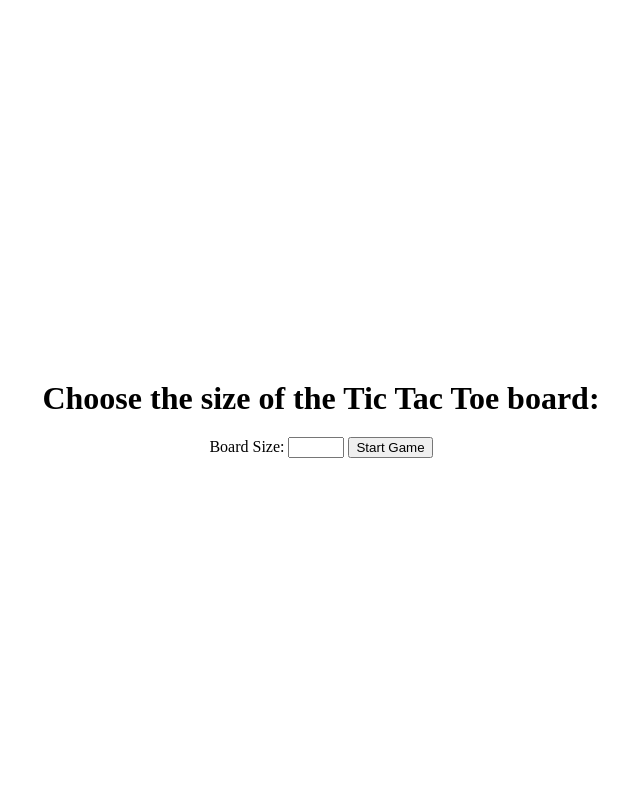
After one commit to BartlomiejSzymanski/zpr_proj, a Django app: template web_interface/main_menu/templates/board_size.html in a window 1280 px wide. The commit adds this page. Shown: the whole page, without its empty margins (319-959 px from the left). Run offline with Django 4.2, Linux system fonts and the light colour scheme; the template is opened without the code that fills it, so the values that code supplies are empty.

Commit message:
working pages with game selection, and board size. To Do: start game

```diff
--- /dev/null
+++ b/web_interface/main_menu/static/css/board_size.css
@@ -0,0 +1,15 @@
+body, html {
+    height: 100%;
+}
+
+.container {
+    display: flex;
+    flex-direction: column;
+    justify-content: center;
+    align-items: center;
+    height: 100%;
+}
+
+.container h1 {
+    margin-bottom: 20px; /* Adjust the value as needed */
+}
--- /dev/null
+++ b/web_interface/main_menu/templates/board_size.html
@@ -0,0 +1,19 @@
+{% load static %}
+
+<!DOCTYPE html>
+<html>
+<head>
+    <link rel="stylesheet" type="text/css" href="{% static 'css/board_size.css' %}">
+</head>
+<body>
+    <div class="container">
+        <h1>Choose the size of the Tic Tac Toe board:</h1>
+        <form method="post" action="#">
+            {% csrf_token %}
+            <label for="board-size">Board Size:</label>
+            <input type="number" id="board-size" name="board_size" min="3" max="10" required>
+            <input type="submit" value="Start Game">
+        </form>
+    </div>
+</body>
+</html>
--- a/web_interface/main_menu/tests.py
+++ b/web_interface/main_menu/tests.py
@@ -2,7 +2,7 @@ from django.test import TestCase,  Client
 class GameOptionsViewTest(TestCase):
     def setUp(self):
         self.client = Client()
-        self.url = 'http://127.0.0.1:8000/main_menu/game-options/'
+        self.url = 'http://127.0.0.1:8000/game_options/'
 
     def test_game_options_view(self):
         response = self.client.get(self.url)
--- a/web_interface/main_menu/urls.py
+++ b/web_interface/main_menu/urls.py
@@ -2,6 +2,6 @@ from django.urls import path
 from . import views
 
 urlpatterns = {
-    path('game-options/', views.game_options, name='game_options'),
+    path('game_options/', views.game_options, name='game_options'),
     path("", views.index, name="index")
 }
--- a/web_interface/main_menu/views.py
+++ b/web_interface/main_menu/views.py
@@ -9,8 +9,12 @@ def index(request):
 def game_options(request):
     if request.method == 'POST':
         if 'singleplayer' in request.POST:
-            pass
+            return render(request, 'board_size.html')
         elif 'playervscpu' in request.POST:
             pass
     else:
         return render(request, 'game_options.html')
+
+def start_game(request):
+    if request.method == 'POST':
+        print(request.POST)
--- a/web_interface/web_interface/urls.py
+++ b/web_interface/web_interface/urls.py
@@ -20,6 +20,5 @@ from django.urls import include, path
 from main_menu import views
 
 urlpatterns = [
-    path('main_menu/', include("main_menu.urls")),
-    path('admin/', admin.site.urls),
+    path('', include("main_menu.urls")),
 ]
```
Also changed, not shown: web_interface/main_menu/static/css/game_options.css (added, +15 -0 lines), web_interface/main_menu/templates/game_options.html (+18 -5 lines), web_interface/db.sqlite3.
